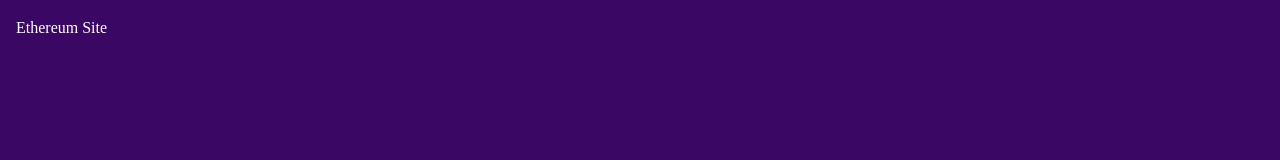
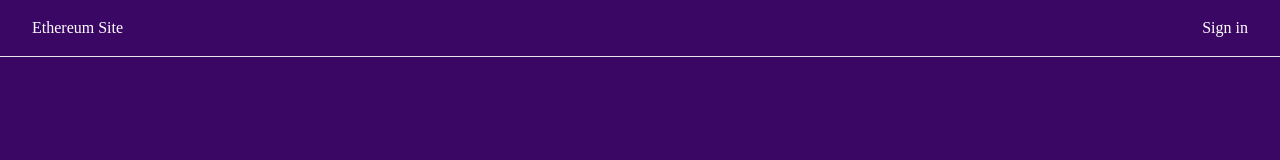
Before and after one commit to 49M/modernweb, a Next.js app: page / in a window 1280 px wide. Shown: the top 160 px of the page. Built offline with nearby package versions, Linux system fonts and the light colour scheme.

Commit message:
build improvements

```diff
--- a/next.config.js
+++ b/next.config.js
@@ -13,6 +13,12 @@ const config = {
                 hostname: 'x58p5pjq8q.ufs.sh'
             }
         ]
+    },
+    typescript: {
+        ignoreBuildErrors: true,
+    },
+    eslint: {
+        ignoreDuringBuilds: true,
     }
 };
 
--- a/src/app/layout.tsx
+++ b/src/app/layout.tsx
@@ -11,9 +11,12 @@ export const metadata: Metadata = {
 
 function TopNav() {
     return (
-        <nav className={"flex h-full justify-between items-center p-4"}>
+        <nav className={"flex h-full justify-between items-center p-4 px-8 p border-b"}>
             <div>
                 <Link href={"https://ethereum.org/en/"} target={"_blank"} rel={"noopener norefferer"}>Ethereum Site</Link>
+            </div>
+            <div>
+                Sign in
             </div>
         </nav>
     );
```
